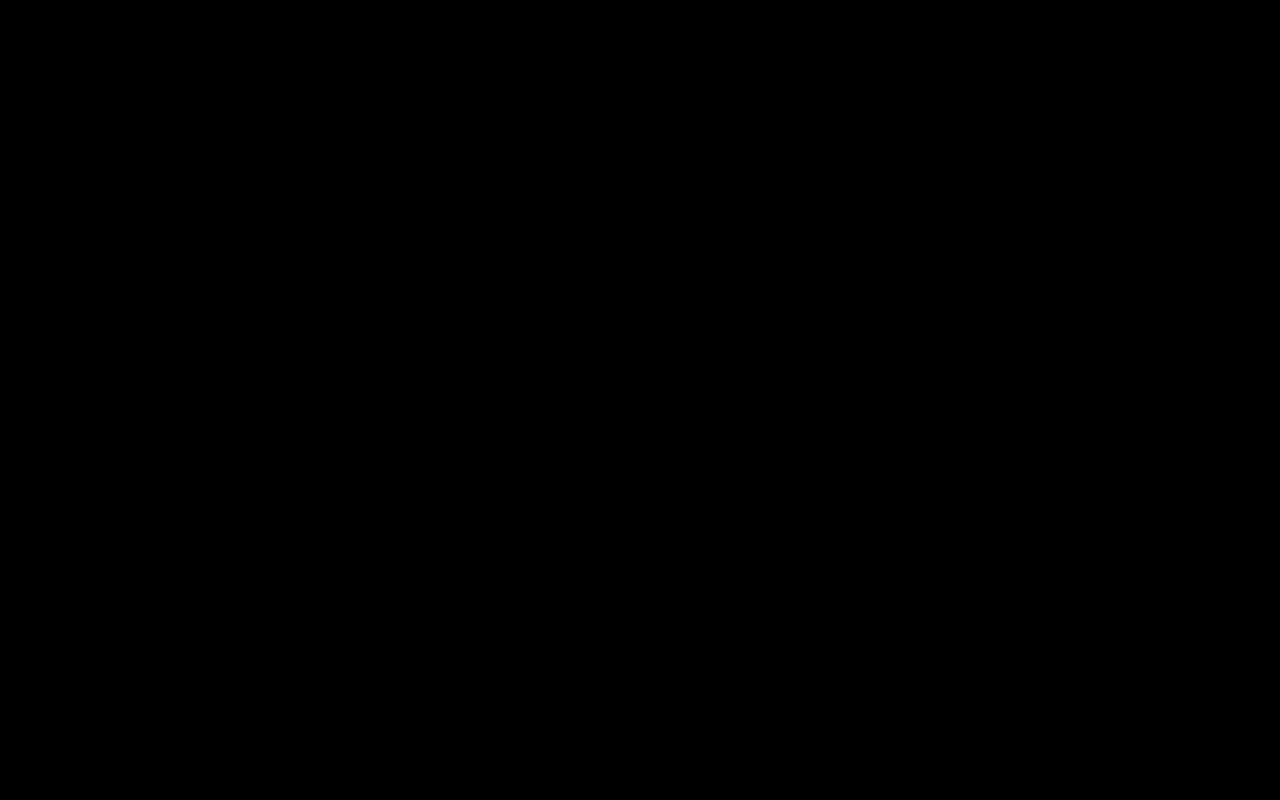
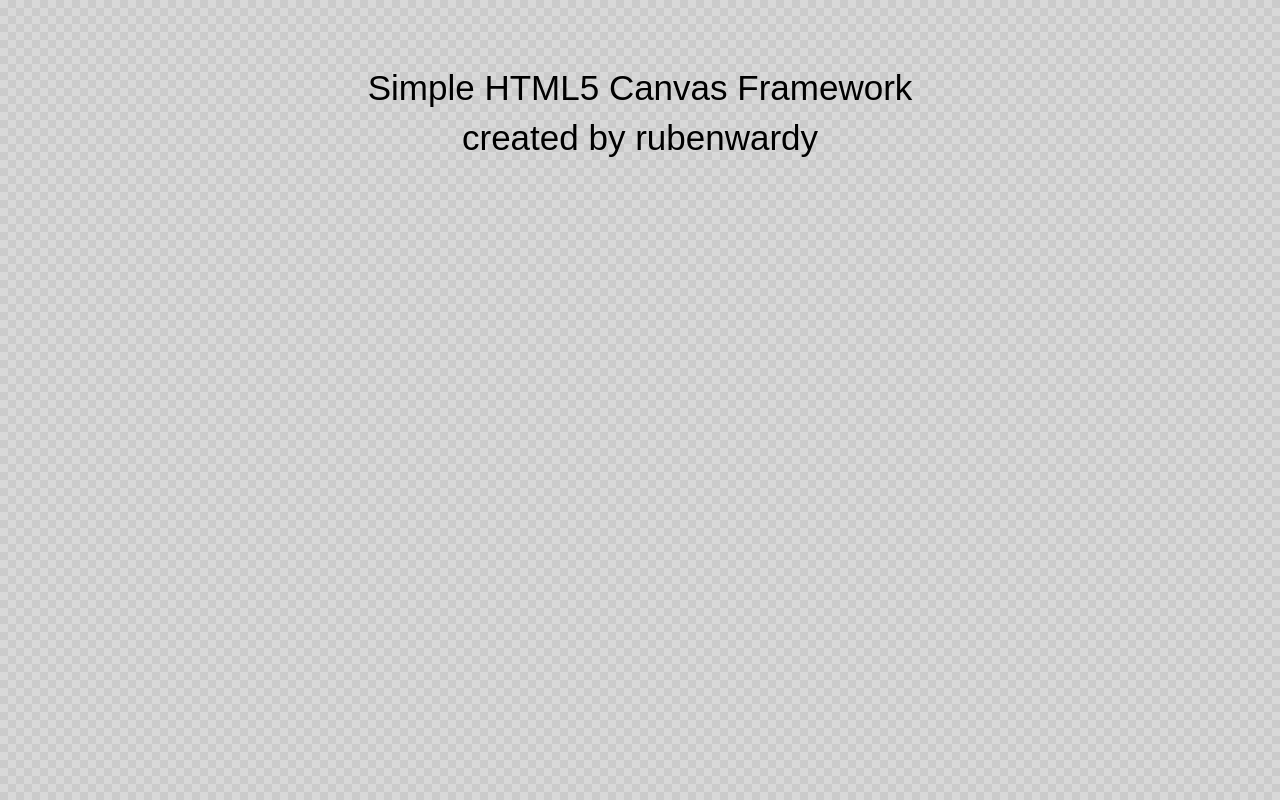
Before and after one commit to rubenwardy/sh5cf, a plain HTML site: page index.html in a window 1280 px wide. Drawn offline with Linux system fonts and the light colour scheme.

Commit message:
Initial Commit

```diff
--- a/style.css
+++ b/assets/style.css
@@ -2,7 +2,7 @@ html, body {
 	margin: 0;
 	padding: 0;
 	font-family: "Arial", sans-serif;
-	background: black;
+	background: url('bg.png');
 }
 .canvas {
 	position: absolute;
--- a/index.html
+++ b/index.html
@@ -2,7 +2,7 @@
 <html>
 	<head>
 		<title>Simple HTML5 Canvas Framework</title>
-		<link rel="stylesheet" href="style.css">
+		<link rel="stylesheet" href="assets/style.css">
 		<script src="scripts/jQuery.min.js"></script>
 		<script src="scripts/engine.js"></script>
 		<script src="scripts/game.js"></script>
--- a/scripts/game.js
+++ b/scripts/game.js
@@ -7,6 +7,13 @@ function init()
 // Update and draw the game state
 function tick(ce, c, dtime)
 {
-	c.fillStyle = "black";
-	engine.draw_fps();
+	//c.fillStyle = "black";
+	//engine.draw_fps();
+
+
+	// Draw Example
+	c.font = "35px Arial";
+	c.textAlign = "center";
+	c.fillText("Simple HTML5 Canvas Framework", ce.width/2, 100);
+	c.fillText("created by rubenwardy", ce.width/2, 150);
 }
```
Also changed, not shown: assets/bg.png (added), 1 other file.
